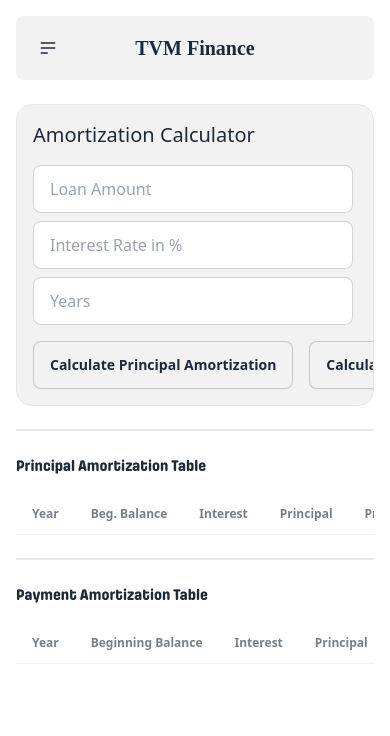
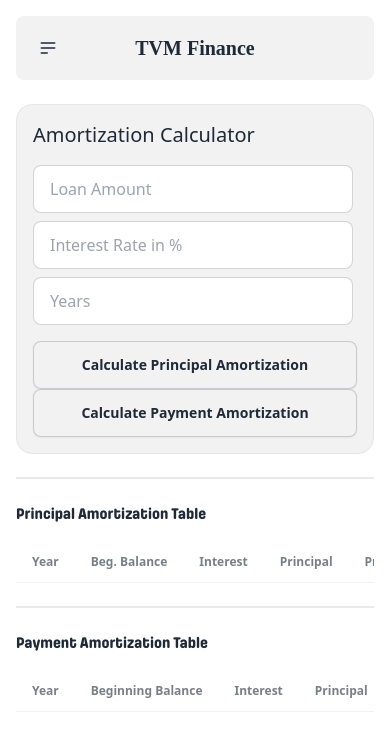
Before and after one commit to mustafakhanneo/tvmfinance, a React (Vite) app: page /amortization in a window 390 px wide. Shown: the top 736 px of the page. Built offline with nearby package versions, Linux system fonts and the light colour scheme; a web font is replaced by a local one.

Commit message:
add spacing on amortization

```diff
--- a/src/tabs/Amortization.jsx
+++ b/src/tabs/Amortization.jsx
@@ -69,7 +69,7 @@ function Amortization() {
         <input type="number" placeholder="Interest Rate in %" className="[&::-webkit-inner-spin-button]:appearance-none [appearance:textfield] input input-bordered w-auto max-w-xs" value={interestRate} onChange={(e) => setInterestRate(parseFloat(e.target.value))} />
         <input type="number" placeholder="Years" className="[&::-webkit-inner-spin-button]:appearance-none [appearance:textfield] input input-bordered w-auto max-w-xs" value={duration} onChange={(e) => setDuration(parseInt(e.target.value))} />
       </div>
-      <div className='flex flex-row space-x-4 justify-start'>
+      <div className='flex sm:flex-row flex-col sm:space-x-4 space-x-0  justify-start'>
       <button className="btn w-auto back input-bordered" onClick={handleCalculatePrincipalAmortization}>Calculate Principal Amortization</button>
       <button className="btn w-auto back input-bordered" onClick={handleCalculatePaymentAmortization}>Calculate Payment Amortization</button>
       </div>
```
